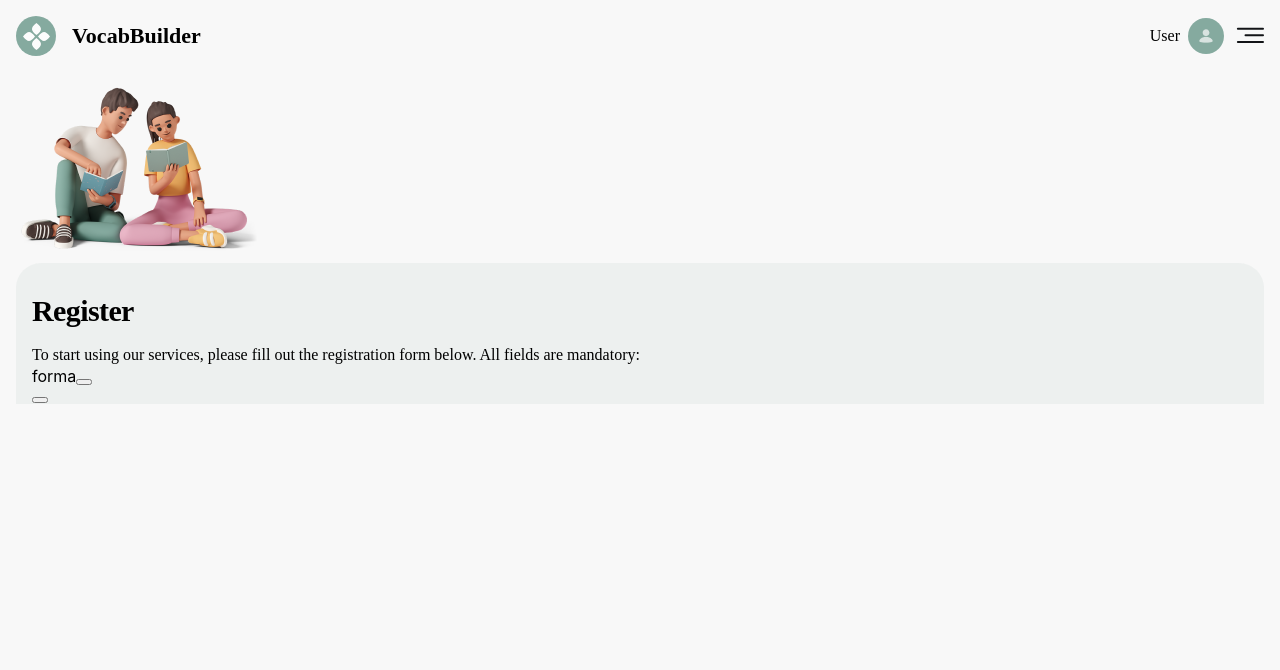
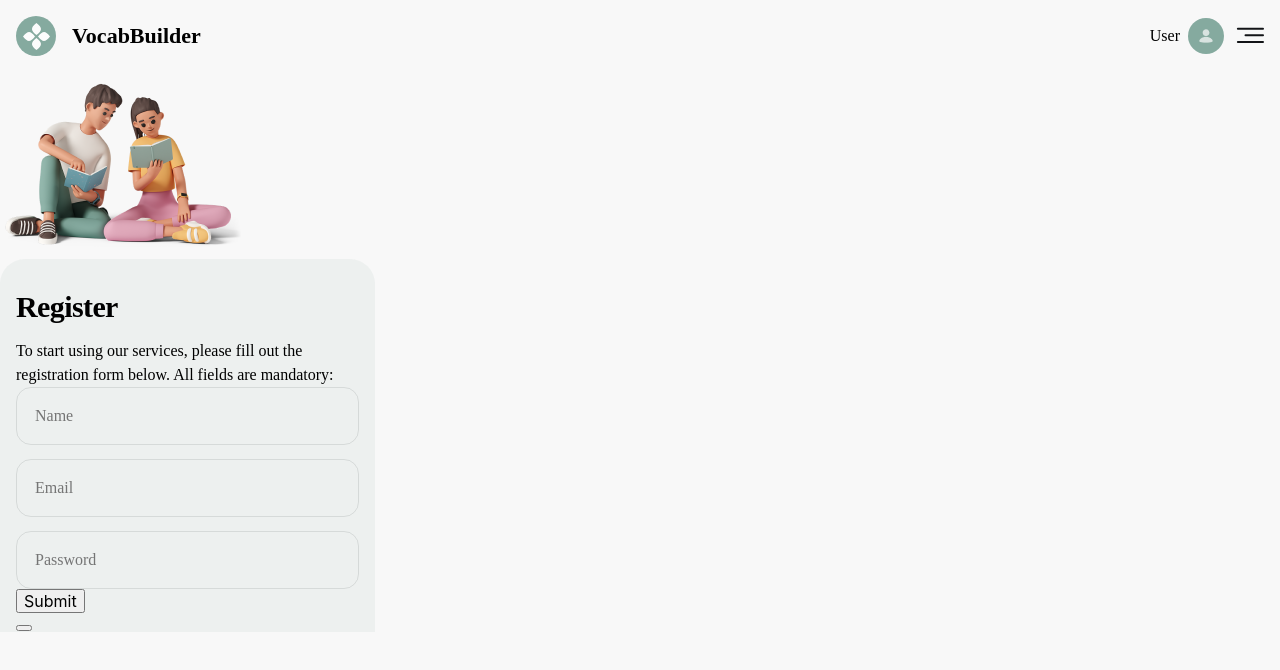
Before and after one commit to AloBordo1992/VocabBuilder, a React (Create React App) app: page /VocabBuilder/register in a window 1280 px wide. Shown: the top 670 px of the page. Built offline with nearby package versions, Linux system fonts and the light colour scheme.

Commit message:
add form registranion

```diff
--- a/package.json
+++ b/package.json
@@ -7,13 +7,15 @@
     "@testing-library/jest-dom": "^5.16.3",
     "@testing-library/react": "^12.1.4",
     "@testing-library/user-event": "^13.5.0",
+    "formik": "^2.4.5",
     "modern-normalize": "^2.0.0",
     "react": "^18.1.0",
     "react-dom": "^18.1.0",
     "react-router-dom": "^6.22.0",
     "react-scripts": "5.0.1",
     "styled-components": "^6.1.8",
-    "web-vitals": "^2.1.3"
+    "web-vitals": "^2.1.3",
+    "yup": "^1.3.3"
   },
   "scripts": {
     "start": "react-scripts start",
--- a/src/components/Header/HeaderStyled.js
+++ b/src/components/Header/HeaderStyled.js
@@ -3,5 +3,5 @@ import styled from 'styled-components';
 export const HeaderBox = styled.header`
   display: flex;
   justify-content: space-between;
-  padding: 16px 0 16px 0;
+  padding: 16px 16px 12px 16px;
 `;
--- /dev/null
+++ b/src/components/RegisterForm/RegisterForm.jsx
@@ -0,0 +1,77 @@
+import React from 'react';
+import { Formik, Form, ErrorMessage } from 'formik';
+import * as Yup from 'yup';
+import { FormList, Imput } from './RegisterFormStyled';
+
+const RegistrationForm = () => {
+  const initialValues = {
+    name: '',
+    email: '',
+    password: '',
+  };
+
+  const validationSchema = Yup.object().shape({
+    name: Yup.string().required('Name is required'),
+    email: Yup.string().email('Invalid email').required('Email is required'),
+    password: Yup.string().required('Password is required'),
+  });
+
+  const handleSubmit = values => {
+    // Тут ви можете реалізувати логіку обробки даних форми, наприклад, відправку їх на сервер або локальне збереження.
+    console.log('Submitted:', values);
+  };
+
+  return (
+    <Formik
+      initialValues={initialValues}
+      validationSchema={validationSchema}
+      onSubmit={handleSubmit}
+    >
+      {() => (
+        <Form>
+          <FormList>
+            <li>
+              <Imput type="text" id="name" name="name" placeholder="Name" />
+              <ErrorMessage name="name" component="div" />
+            </li>
+            <li>
+              <Imput type="email" id="email" name="email" placeholder="Email" />
+              <ErrorMessage name="email" component="div" />
+            </li>
+            <li>
+              <Imput
+                type="password"
+                id="password"
+                name="password"
+                placeholder="Password"
+                autoComplete="off"
+              />
+              <ErrorMessage name="password" component="div" />
+            </li>
+          </FormList>
+          <button type="submit">Submit</button>
+        </Form>
+      )}
+    </Formik>
+  );
+};
+
+export default RegistrationForm;
+
+// const RegisterForm = () => {
+//   return (
+//     <form>
+//       <input id="Name" name="name" type="text" placeholder="Name" />
+//       <input id="Email" name="email" type="email" placeholder="Email" />
+//       <input
+//         id="Password"
+//         name="password"
+//         type="password"
+//         placeholder="Password"
+//       />
+//       <button type="submit">Submit</button>
+//     </form>
+//   );
+// };
+
+// export default RegisterForm;
--- /dev/null
+++ b/src/components/RegisterForm/RegisterFormStyled.js
@@ -0,0 +1,24 @@
+import styled from 'styled-components';
+import { Field, Form } from 'formik';
+
+export const Forma = styled(Form)``;
+export const FormList = styled.ul`
+  width: 343px;
+  display: grid;
+  gap: 14px;
+`;
+export const Imput = styled(Field)`
+  width: 100%;
+
+  padding: 16px 18px 16px 18px;
+  border-radius: 15px;
+  background-color: inherit;
+  border: 1px solid rgba(18, 20, 23, 0.1);
+
+  font-family: MacPaw Fixel Display;
+  font-size: 16px;
+  font-weight: 400;
+  line-height: 24px;
+  letter-spacing: 0em;
+  text-align: left;
+`;
--- a/src/pages/register/RegisterPage.jsx
+++ b/src/pages/register/RegisterPage.jsx
@@ -1,3 +1,4 @@
+import RegisterForm from 'components/RegisterForm/RegisterForm';
 import { Picture, RegisterBox, Text, Title, P } from './registerPageStyled';
 
 const RegisterPage = () => {
@@ -12,10 +13,9 @@ const RegisterPage = () => {
             below. All fields are mandatory:
           </P>
         </Text>
-        <div>
-          forma
-          <button></button>
-        </div>
+
+        <RegisterForm />
+
         <button></button>
       </RegisterBox>
     </div>
--- a/src/pages/register/registerPageStyled.js
+++ b/src/pages/register/registerPageStyled.js
@@ -8,7 +8,7 @@ export const Picture = styled.div`
   background-size: cover;
 `;
 export const RegisterBox = styled.div`
-  top: 263px;
+  max-width: 375px;
   border-radius: 25px 25px 0px 0px;
   background: rgba(133, 170, 159, 0.1);
   padding: 32px 16px 0 16px;
--- a/src/styles/GlobalStyles.js
+++ b/src/styles/GlobalStyles.js
@@ -11,7 +11,7 @@ const GlobalStyles = createGlobalStyle`
   color: ${colors.primaryTtextColor};
   background:${colors.backgroundLight} ;
   margin: 0;
-  padding:  0 16px 0 16px;
+  /* padding:  0 16px 0 16px; */
 
   }
   main {
```
Also changed, not shown: 1 other file (tests, documents, lock files or other folders).
